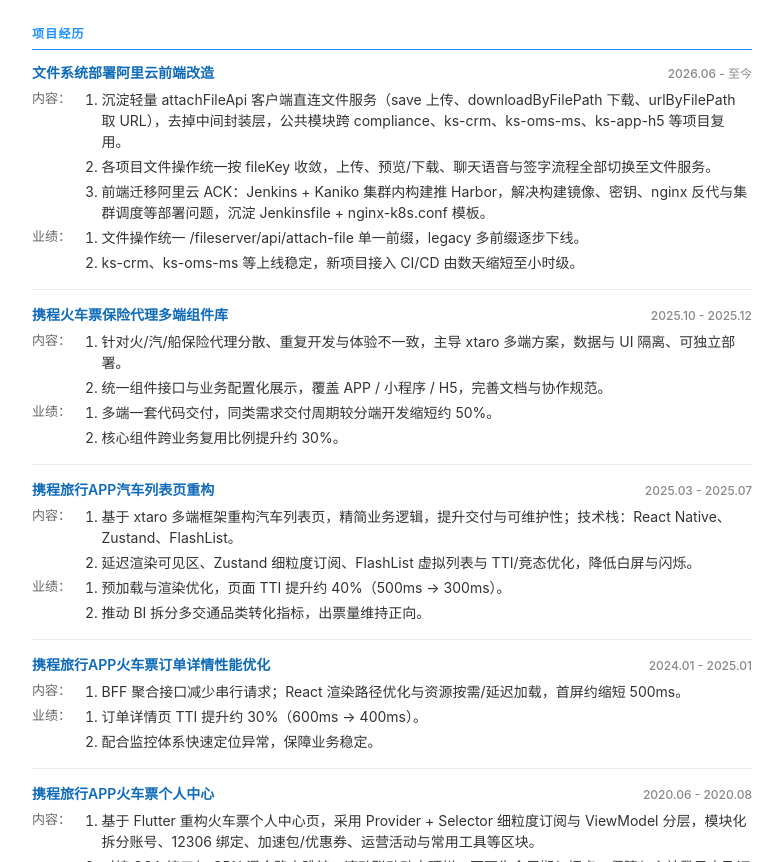
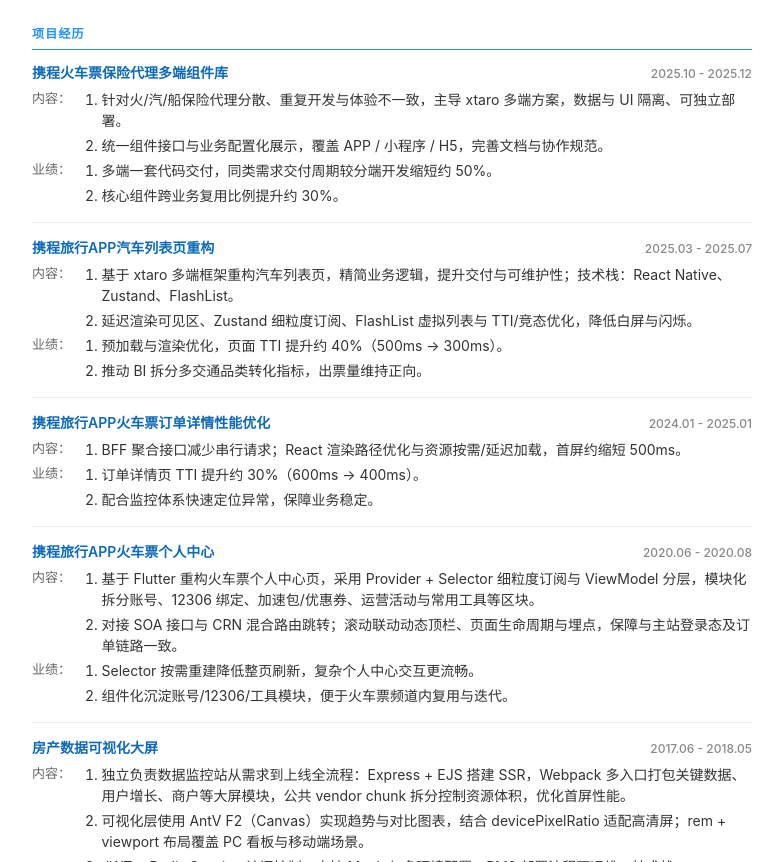
Before and after one commit to shuch/shuch.github.io, a website: page resume.html in a window 1280 px wide. Shown: the part 1356-2218 px from the top of the page, without its empty margins (248-1031 px from the left). Drawn offline with Linux system fonts and the light colour scheme.

Commit message:
feat: update project

```diff
--- a/resume.html
+++ b/resume.html
@@ -408,27 +408,6 @@
       <section>
         <div class="project-item">
           <div class="title">
-            <span class="project-name"><span data-lang="zh">文件系统部署阿里云前端改造</span><span data-lang="en">File System Deployment & Alibaba Cloud Front-End Revamp</span></span>
-            <span class="time"><span data-lang="zh">2026.06 - 至今</span><span data-lang="en">Jun 2026 – Present</span></span>
-          </div>
-          <div class="content row">
-            <p style="flex-shrink: 0;"><span data-lang="zh">内容：</span><span data-lang="en">Responsibilities:</span></p>
-            <ol>
-              <li><span data-lang="zh">沉淀轻量 attachFileApi 客户端直连文件服务（save 上传、downloadByFilePath 下载、urlByFilePath 取 URL），去掉中间封装层，公共模块跨 compliance、ks-crm、ks-oms-ms、ks-app-h5 等项目复用。</span><span data-lang="en">Built a lightweight attachFileApi client (save, downloadByFilePath, urlByFilePath) talking directly to the file service with no intermediate layer; reused across compliance, ks-crm, ks-oms-ms, ks-app-h5, etc.</span></li>
-              <li><span data-lang="zh">各项目文件操作统一按 fileKey 收敛，上传、预览/下载、聊天语音与签字流程全部切换至文件服务。</span><span data-lang="en">Unified file operations on fileKey across projects — uploads, previews/downloads, chat and voice, and signing flows all switched to the file service.</span></li>
-              <li><span data-lang="zh">前端迁移阿里云 ACK：Jenkins + Kaniko 集群内构建推 Harbor，解决构建镜像、密钥、nginx 反代与集群调度等部署问题，沉淀 Jenkinsfile + nginx-k8s.conf 模板。</span><span data-lang="en">Migrated front-ends to Alibaba Cloud ACK with Jenkins + Kaniko in-cluster builds pushed to Harbor; solved build-image, secret, nginx-proxy, and scheduling issues; templated the Jenkinsfile and nginx-k8s.conf.</span></li>
-            </ol>
-          </div>
-          <div class="result row">
-            <p><span data-lang="zh">业绩：</span><span data-lang="en">Results:</span></p>
-            <ol>
-              <li><span data-lang="zh">文件操作统一 /fileserver/api/attach-file 单一前缀，legacy 多前缀逐步下线。</span><span data-lang="en">Unified file operations under /fileserver/api/attach-file; legacy multi-prefix endpoints retired.</span></li>
-              <li><span data-lang="zh">ks-crm、ks-oms-ms 等上线稳定，新项目接入 CI/CD 由数天缩短至小时级。</span><span data-lang="en">Stable production runs on ks-crm and ks-oms-ms; new-project CI/CD onboarding cut from days to hours.</span></li>
-            </ol>
-          </div>
-        </div>
-        <div class="project-item">
-          <div class="title">
             <span class="project-name"><span data-lang="zh">携程火车票保险代理多端组件库</span><span data-lang="en">Train Insurance Agency — Cross-Platform Component Library</span></span>
             <span class="time"><span data-lang="zh">2025.10 - 2025.12</span><span data-lang="en">Oct 2025 – Dec 2025</span></span>
           </div>
```
